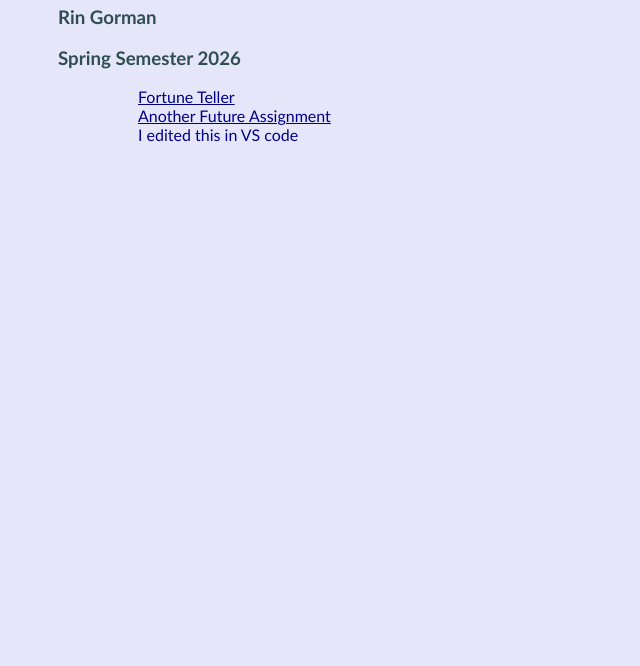
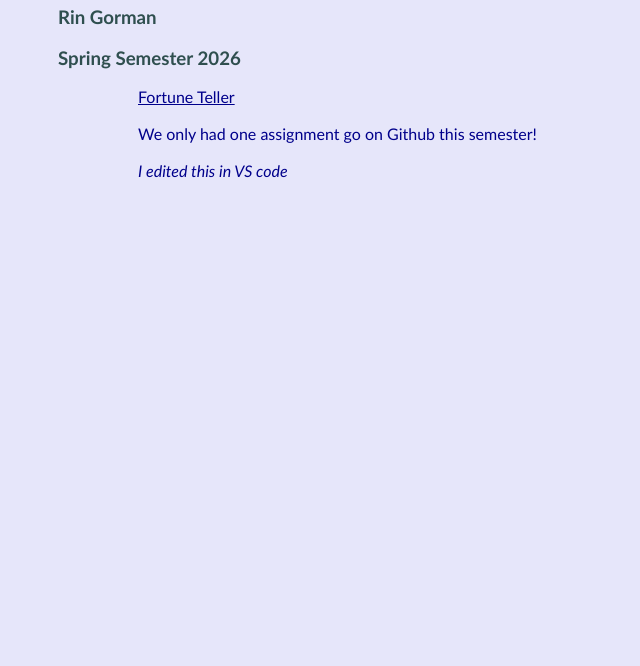
Before and after one commit to rin-gorman/client-side-scripting, a plain HTML site: page index.html in a window 1280 px wide. Shown: the part 134-800 px from the top of the page, without its empty margins (0-640 px from the left). Drawn offline with Linux system fonts and the light colour scheme.

Commit message:
tweaked list on index page

```diff
--- a/index.html
+++ b/index.html
@@ -4,9 +4,12 @@
         <meta charset="utf-8">
         <meta name="viewport" content="width=device-width, initial-scale=1">
         <title>Client-Side Scripting</title>
+
         <!-- You may want to add other icon formats and sizes, but have this at the least:
         <link rel="shortcut icon" href="favicon.ico">
         <link rel="stylesheet" href="your.css"> -->
+
+
         <style>
         body {
             background-color: Lavender;
@@ -31,6 +34,10 @@
             font-weight: bold;
             text-decoration: none;
         }
+
+        ol {
+          margin-bottom: 1.125em;
+        }
         </style>
     </head>
 
@@ -42,8 +49,8 @@
 
       <ul>
         <ol><a href="https://rin-gorman.github.io/client-side-scripting/fortune.html">Fortune Teller</a></ol>
-        <ol><a href="#">Another Future Assignment</a></ol>
-        <ol>I edited this in VS code</ol>
+        <ol>We only had one assignment go on Github this semester!</ol>
+        <ol><i>I edited this in VS code</i></ol>
       </ul>
     </main>
     <!-- <script src="your.js"></script> -->
```
